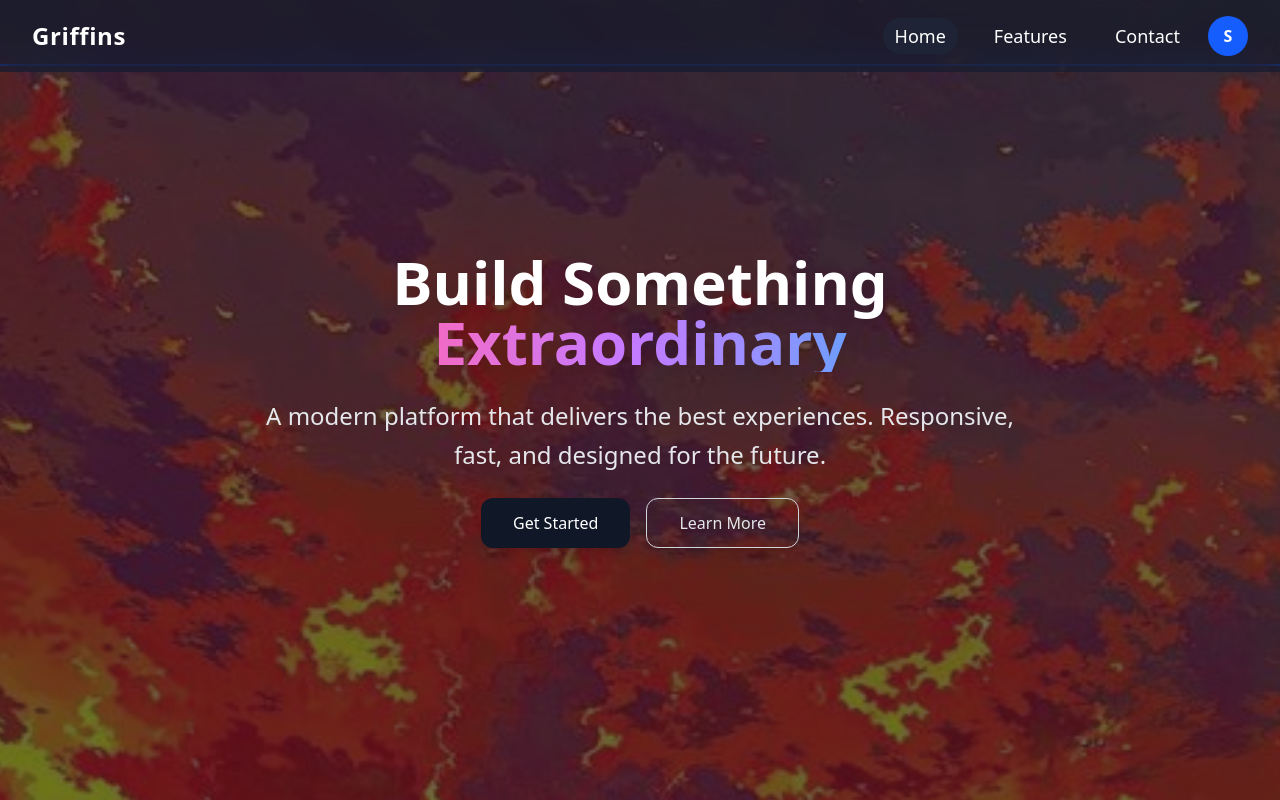
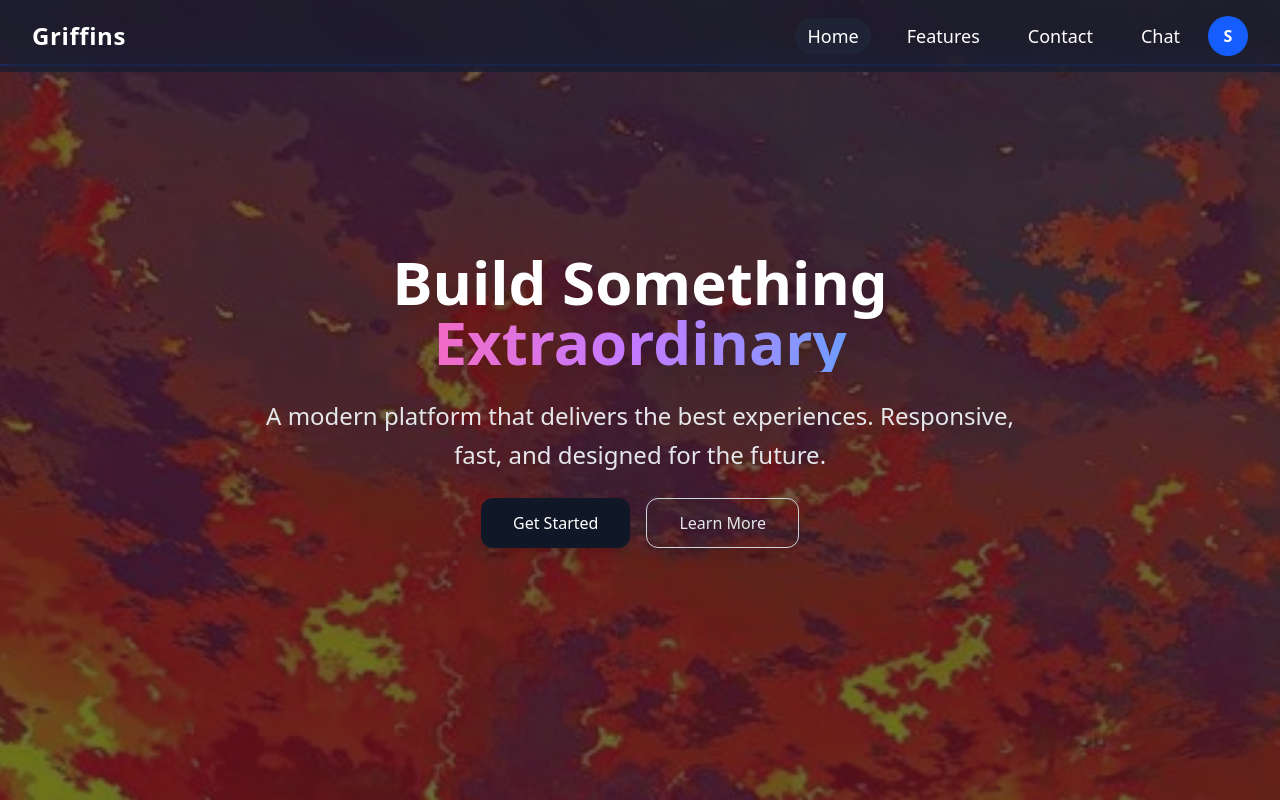
Before and after one commit to Agiless/KPR-Hackathon, a React (Vite) app in the folder app/: page /home in a window 1280 px wide. Built offline with nearby package versions, Linux system fonts and the light colour scheme; sample sign-in values are in the browser's storage.

Commit message:
Update HomePage.jsx

```diff
--- a/app/src/pages/HomePage.jsx
+++ b/app/src/pages/HomePage.jsx
@@ -122,6 +122,7 @@ const HomePage = () => {
             <a href="#home" className={getNavLinkClasses("home")}>Home</a>
             <a href="#features" className={getNavLinkClasses("features")}>Features</a>
             <a href="#contact" className={getNavLinkClasses("contact")}>Contact</a>
+            <a href="/chat" className="px-3 py-1 rounded-full transition-all duration-300 ease-in-out hover:bg-gray-800/50">Chat</a>
           </div>
 
           {/* User Dropdown */}
```
